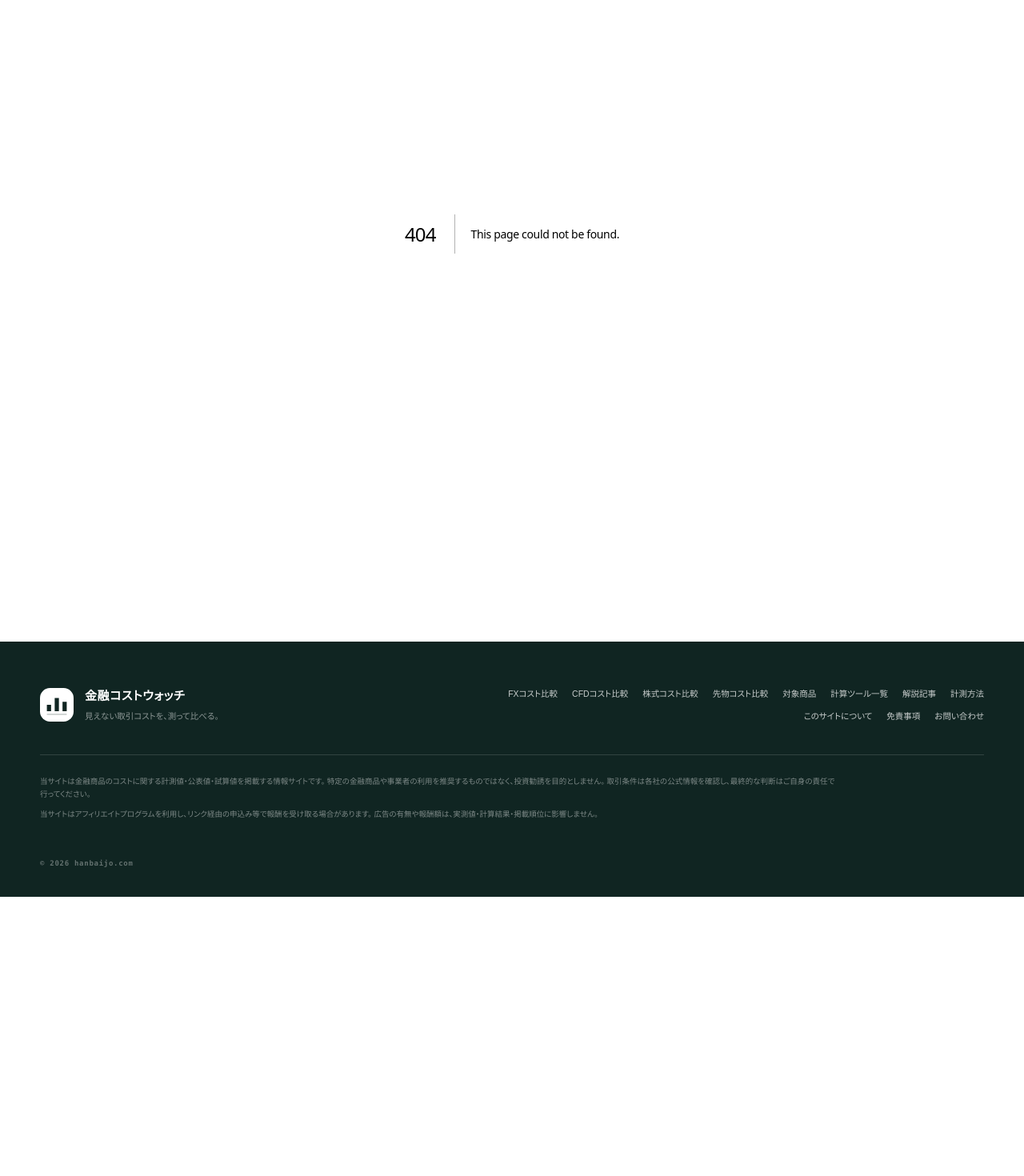
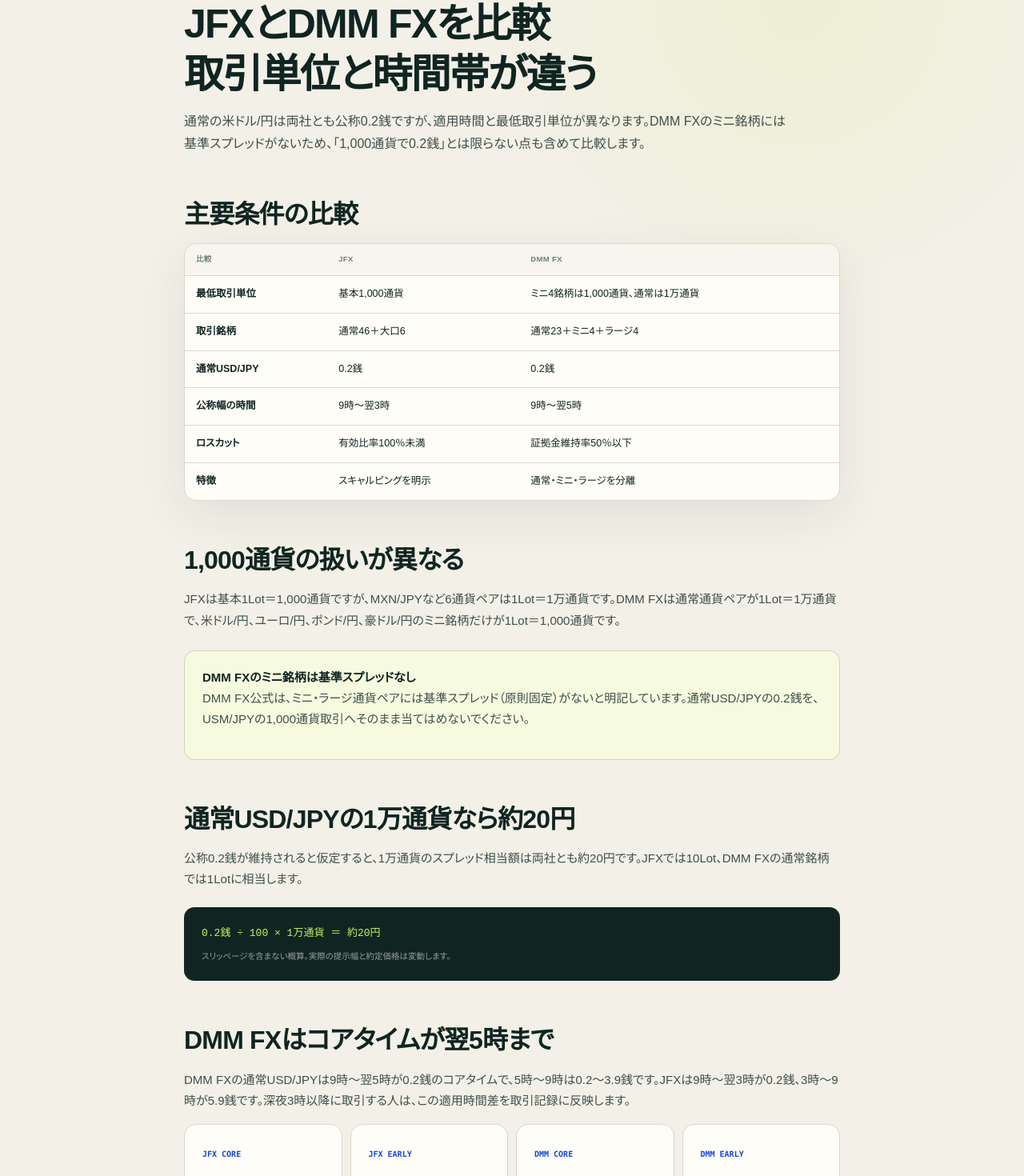
Before and after one commit to mrok18/hanbaijo, a Next.js app: page /articles/jfx-vs-dmm-fx in a window 1280 px wide. Before the commit this address had no page. Shown: the part 185-1655 px from the top of the page at 80% size. Before the commit the page ends 1306 px from the top, so only its background shows below. Built offline with nearby package versions, Linux system fonts and the light colour scheme.

Commit message:
content: compare JFX and DMM FX

```diff
--- /dev/null
+++ b/app/articles/jfx-vs-dmm-fx/page.tsx
@@ -0,0 +1,60 @@
+import Link from 'next/link';
+
+export const metadata = {
+  title: 'JFXとDMM FXを比較｜取引単位・スプレッド・ロスカットの違い',
+  description: 'JFX MATRIX TRADERとDMM FXを公式条件で比較。1,000通貨対応、通常・ミニ銘柄、米ドル円スプレッドの時間帯、ロスカット基準を整理します。',
+};
+
+export default function Page() {
+  return <article>
+    <p className="page-kicker">FX / JFX VS DMM</p>
+    <h1>JFXとDMM FXを比較<br />取引単位と時間帯が違う</h1>
+    <p className="lede">通常の米ドル/円は両社とも公称0.2銭ですが、適用時間と最低取引単位が異なります。DMM FXのミニ銘柄には基準スプレッドがないため、「1,000通貨で0.2銭」とは限らない点も含めて比較します。</p>
+
+    <h2>主要条件の比較</h2>
+    <div className="data-panel"><div className="table-scroll"><table className="rates comparison-table"><thead><tr><th>比較</th><th>JFX</th><th>DMM FX</th></tr></thead><tbody>
+      <tr><td className="ex-name">最低取引単位</td><td>基本1,000通貨</td><td>ミニ4銘柄は1,000通貨、通常は1万通貨</td></tr>
+      <tr><td className="ex-name">取引銘柄</td><td>通常46＋大口6</td><td>通常23＋ミニ4＋ラージ4</td></tr>
+      <tr><td className="ex-name">通常USD/JPY</td><td>0.2銭</td><td>0.2銭</td></tr>
+      <tr><td className="ex-name">公称幅の時間</td><td>9時〜翌3時</td><td>9時〜翌5時</td></tr>
+      <tr><td className="ex-name">ロスカット</td><td>有効比率100％未満</td><td>証拠金維持率50％以下</td></tr>
+      <tr><td className="ex-name">特徴</td><td>スキャルピングを明示</td><td>通常・ミニ・ラージを分離</td></tr>
+    </tbody></table></div></div>
+
+    <h2>1,000通貨の扱いが異なる</h2>
+    <p>JFXは基本1Lot＝1,000通貨ですが、MXN/JPYなど6通貨ペアは1Lot＝1万通貨です。DMM FXは通常通貨ペアが1Lot＝1万通貨で、米ドル/円、ユーロ/円、ポンド/円、豪ドル/円のミニ銘柄だけが1Lot＝1,000通貨です。</p>
+    <div className="callout"><strong>DMM FXのミニ銘柄は基準スプレッドなし</strong><p>DMM FX公式は、ミニ・ラージ通貨ペアには基準スプレッド（原則固定）がないと明記しています。通常USD/JPYの0.2銭を、USM/JPYの1,000通貨取引へそのまま当てはめないでください。</p></div>
+
+    <h2>通常USD/JPYの1万通貨なら約20円</h2>
+    <p>公称0.2銭が維持されると仮定すると、1万通貨のスプレッド相当額は両社とも約20円です。JFXでは10Lot、DMM FXの通常銘柄では1Lotに相当します。</p>
+    <div className="formula-box"><code>0.2銭 ÷ 100 × 1万通貨 ＝ 約20円</code><small>スリッページを含まない概算。実際の提示幅と約定価格は変動します。</small></div>
+
+    <h2>DMM FXはコアタイムが翌5時まで</h2>
+    <p>DMM FXの通常USD/JPYは9時〜翌5時が0.2銭のコアタイムで、5時〜9時は0.2〜3.9銭です。JFXは9時〜翌3時が0.2銭、3時〜9時が5.9銭です。深夜3時以降に取引する人は、この適用時間差を取引記録に反映します。</p>
+    <div className="fx-metric-grid">
+      <article><b>JFX CORE</b><h3>9:00〜翌3:00</h3><p>通常USD/JPYは0.2銭</p></article>
+      <article><b>JFX EARLY</b><h3>3:00〜9:00</h3><p>公式表示は5.9銭</p></article>
+      <article><b>DMM CORE</b><h3>9:00〜翌5:00</h3><p>通常USD/JPYは0.2銭</p></article>
+      <article><b>DMM EARLY</b><h3>5:00〜9:00</h3><p>公式表示は0.2〜3.9銭</p></article>
+    </div>
+
+    <h2>ロスカット基準は数字だけで比較しない</h2>
+    <p>JFXは有効比率100％未満、DMM FXは証拠金維持率50％以下がロスカット基準です。ただし算式や追証制度が異なるため、100と50だけで安全性を比較できません。DMM FXには毎営業日の追加証拠金判定もあり、JFXも急変時には基準より不利な価格で決済され不足金が残る可能性があります。</p>
+
+    <h2>用途別の選び方</h2>
+    <p>多数の通貨ペアを基本1,000通貨で裁量取引し、短期売買機能を重視するならJFXが比較候補です。主要4通貨ペアだけを1,000通貨のミニ銘柄で試す、または通常・ラージ銘柄を分けて使うならDMM FXが候補になります。最終的にはリアルタイムの提示幅と自分の取引時間で判断します。</p>
+
+    <section className="article-sources" aria-labelledby="sources"><h2 id="sources">参照した公式資料</h2><ul>
+      <li><a href="https://www.jfx.co.jp/trading_rule/" target="_blank" rel="noopener noreferrer">JFX「取引ルール」</a></li>
+      <li><a href="https://www.jfx.co.jp/trading_rule/spread/" target="_blank" rel="noopener noreferrer">JFX「スプレッド情報」</a></li>
+      <li><a href="https://fx.dmm.com/fx/service/outline/" target="_blank" rel="noopener noreferrer">DMM FX「サービス概要」</a></li>
+      <li><a href="https://fx.dmm.com/fx/aboutfx/spread/" target="_blank" rel="noopener noreferrer">DMM FX「スプレッドとは？」</a></li>
+      <li><a href="https://fx.dmm.com/support/faqs/article/00128/" target="_blank" rel="noopener noreferrer">DMM FX FAQ「ロスカットとは」</a></li>
+    </ul><p>比較条件は2026年9月8日に各社公式ページで確認しました。スプレッドとサービス条件は変更されるため、申込・発注前に最新情報を確認してください。</p></section>
+
+    <p><Link href="/fx/jfx">JFXの取引条件を見る →</Link></p>
+    <p><Link href="/fx/dmm-fx">DMM FXの取引条件を見る →</Link></p>
+    <p><Link href="/articles/dmm-fx-mini-normal-large">DMM FXのミニ・通常・ラージを詳しく見る →</Link></p>
+    <p><Link href="/fx/usdjpy-spread-comparison">米ドル円のスプレッドを比較する →</Link></p>
+  </article>;
+}
--- a/app/articles/posts.ts
+++ b/app/articles/posts.ts
@@ -1,4 +1,5 @@
 export const POSTS = [
+  { slug: 'jfx-vs-dmm-fx', category: 'FX・比較', title: 'JFXとDMM FXを比較｜取引単位・時間帯・ロスカット', desc: '1,000通貨対応、通常・ミニ銘柄、米ドル円スプレッドの適用時間、ロスカット基準の違いを整理する。' },
   { slug: 'jfx-vs-matsui-fx', category: 'FX・比較', title: 'JFXと松井証券FXを比較｜少額練習か短期売買か', desc: '最低取引単位、米ドル円スプレッド、レバレッジ、自動売買、スキャルピングの違いから用途別に比較する。' },
   { slug: 'jfx-withdrawal-time-rules', category: 'FX・JFX', title: 'JFXの出金はいつ反映？時間・金額・取消条件', desc: 'リアルタイム出金と通常出金の金額、即時着金の時間、時間外処理、手数料、依頼後の取消可否を比較する。' },
   { slug: 'jfx-hedging-margin-cost', category: 'FX・JFX', title: 'JFXの両建ては証拠金が片側分？コストと危険性', desc: '同数量は片側分、多い方で計算される証拠金と、スプレッド・スワップ差・設定・ロスカットの注意点を整理する。' },
--- a/app/fx/dmm-fx/page.tsx
+++ b/app/fx/dmm-fx/page.tsx
@@ -8,6 +8,7 @@ export const metadata = {
 
 export default function Page() {
   return <FxProviderFactSheet provider={FX_PROVIDERS['dmm-fx']} relatedArticles={[
+    { href: '/articles/jfx-vs-dmm-fx', title: 'DMM FXとJFXを比較', description: 'ミニ銘柄とJFXの1,000通貨、時間帯別スプレッド、ロスカット基準を比較します。' },
     { href: '/articles/dmm-fx-mini-normal-large', title: 'ミニ・通常・ラージの違い', description: '1Lotの通貨数、必要証拠金、損益、スプレッド条件を同じ表で比較します。' },
     { href: '/articles/dmm-fx-margin-call-losscut', title: '追証とロスカットの違い', description: '維持率100％未満の追加証拠金判定と、50％以下のロスカットを分けて確認します。' },
     { href: '/articles/dmm-fx-swap-calendar', title: 'スワップ付与日の見方', description: '営業日の切替、0日・3日・4日分、祝日の変則付与をカレンダーから確認します。' },
--- a/app/fx/jfx/page.tsx
+++ b/app/fx/jfx/page.tsx
@@ -12,6 +12,7 @@ export const metadata = {
 export default function Page() {
   if (!provider) notFound();
   return <FxProviderFactSheet provider={provider} relatedArticles={[
+    { href: '/articles/jfx-vs-dmm-fx', title: 'JFXとDMM FXを比較', description: '1,000通貨対応、米ドル円の時間帯別スプレッド、ロスカット基準を比較します。' },
     { href: '/articles/jfx-vs-matsui-fx', title: 'JFXと松井証券FXを比較', description: '1通貨の少額取引とスキャルピング環境を、スプレッド条件まで含めて比較します。' },
     { href: '/articles/jfx-withdrawal-time-rules', title: 'JFXの出金時間と取消条件', description: 'リアルタイム出金と通常出金の金額、着金時間、取消可否を比較します。' },
     { href: '/articles/jfx-hedging-margin-cost', title: 'JFXの両建て証拠金とコスト', description: '片側分で計算される必要証拠金と、スプレッド・スワップ差・ロスカットの注意点を整理します。' },
```
